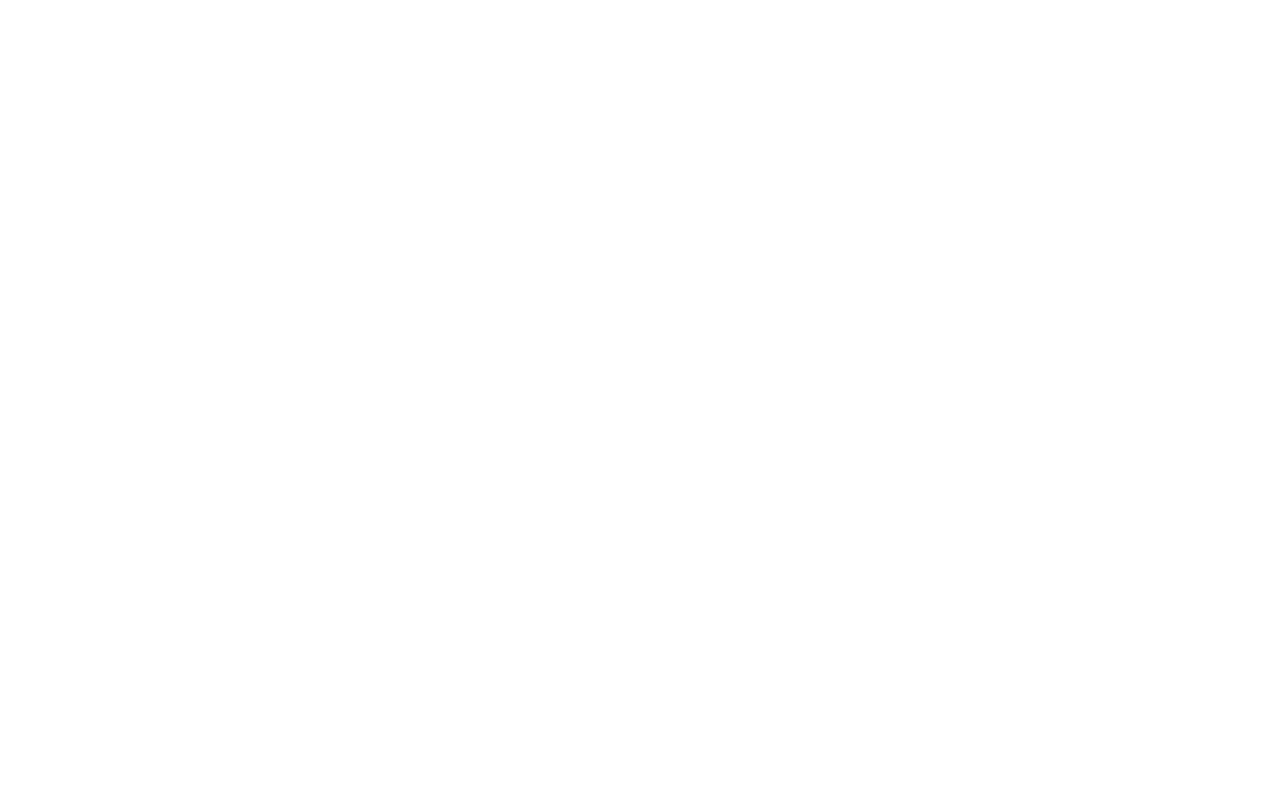
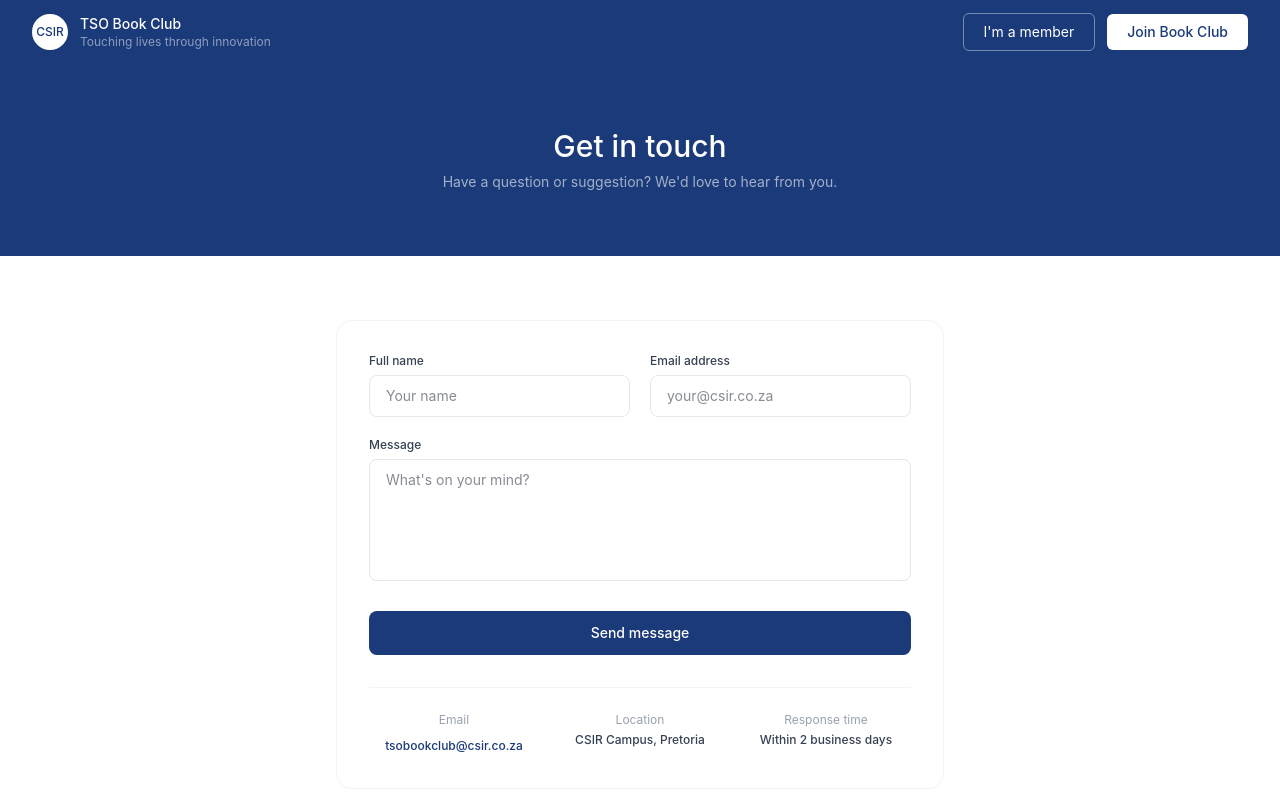
Before and after one commit to TSODev675/TSO_Book_Club_Website, a React (Vite) app in the folder frontend/: page /contact in a window 1280 px wide. Before the commit this address had no page. Shown: the top 800 px of the page. Built offline with nearby package versions, Linux system fonts and the light colour scheme.

Commit message:
feat: add contact and privacy pages

```diff
--- a/frontend/src/App.tsx
+++ b/frontend/src/App.tsx
@@ -1,11 +1,15 @@
 import { BrowserRouter, Routes, Route } from 'react-router-dom'
 import LandingPage from './pages/LandingPage'
+import ContactPage from './pages/ContactPage'
+import PrivacyPage from './pages/PrivacyPage'
 
 export default function App() {
   return (
     <BrowserRouter>
       <Routes>
         <Route path="/" element={<LandingPage />} />
+        <Route path="/contact" element={<ContactPage />} />
+        <Route path="/privacy" element={<PrivacyPage />} />
       </Routes>
     </BrowserRouter>
   )
--- a/frontend/src/components/Footer.tsx
+++ b/frontend/src/components/Footer.tsx
@@ -1,18 +1,20 @@
+import { Link } from 'react-router-dom'
+
 export default function Footer() {
   return (
     <>
       <div className="py-16 px-8 text-center" style={{ background: 'var(--csir-navy)' }}>
         <h2 className="text-2xl font-medium text-white mb-2">Ready to start reading?</h2>
         <p className="text-white/60 text-sm mb-8">Join your colleagues and become part of the TSO Book Club community.</p>
-        <a href="/register" className="inline-block px-8 py-3 rounded-lg text-sm font-medium transition hover:bg-blue-50" style={{ background: 'white', color: 'var(--csir-navy)' }}>
+        <Link to="/register" className="inline-block px-8 py-3 rounded-lg text-sm font-medium transition hover:bg-blue-50" style={{ background: 'white', color: 'var(--csir-navy)' }}>
           Join Book Club →
-        </a>
+        </Link>
       </div>
       <footer className="px-8 py-4 flex items-center justify-between" style={{ background: 'var(--csir-navy-dark)' }}>
         <p className="text-xs text-white/40">© 2026 CSIR TSO Book Club. All rights reserved.</p>
         <div className="flex gap-4">
-          <a href="#" className="text-xs text-white/40 hover:text-white/70 transition">Privacy</a>
-          <a href="#" className="text-xs text-white/40 hover:text-white/70 transition">Contact</a>
+          <Link to="/privacy" className="text-xs text-white/40 hover:text-white/70 transition">Privacy</Link>
+          <Link to="/contact" className="text-xs text-white/40 hover:text-white/70 transition">Contact</Link>
         </div>
       </footer>
     </>
--- /dev/null
+++ b/frontend/src/pages/ContactPage.tsx
@@ -0,0 +1,105 @@
+import { useState } from 'react'
+import Navbar from '../components/Navbar'
+import Footer from '../components/Footer'
+
+export default function ContactPage() {
+  const [form, setForm] = useState({ name: '', email: '', message: '' })
+  const [submitted, setSubmitted] = useState(false)
+
+  const handleChange = (e: React.ChangeEvent<HTMLInputElement | HTMLTextAreaElement>) => {
+    setForm({ ...form, [e.target.name]: e.target.value })
+  }
+
+  const handleSubmit = (e: React.MouseEvent<HTMLButtonElement>) => {
+    e.preventDefault()
+    if (!form.name || !form.email || !form.message) return
+    setSubmitted(true)
+  }
+
+  return (
+    <div className="min-h-screen">
+      <Navbar />
+
+      <div className="py-16 px-8 text-center" style={{ background: 'var(--csir-navy)' }}>
+        <h1 className="text-3xl font-medium text-white mb-2">Get in touch</h1>
+        <p className="text-white/60 text-sm">Have a question or suggestion? We'd love to hear from you.</p>
+      </div>
+
+      <div className="max-w-2xl mx-auto px-8 py-16">
+        {submitted ? (
+          <div className="text-center py-16">
+            <div className="w-14 h-14 rounded-full flex items-center justify-center mx-auto mb-4 text-2xl" style={{ background: 'var(--csir-blue-bg)' }}>
+              ✅
+            </div>
+            <h2 className="text-xl font-medium text-gray-900 mb-2">Message sent!</h2>
+            <p className="text-sm text-gray-500">We'll get back to you at <strong>{form.email}</strong> as soon as possible.</p>
+          </div>
+        ) : (
+          <div className="bg-white rounded-2xl border border-gray-100 p-8">
+            <div className="grid grid-cols-1 md:grid-cols-2 gap-5 mb-5">
+              <div>
+                <label className="block text-xs font-medium text-gray-700 mb-1.5">Full name</label>
+                <input
+                  type="text"
+                  name="name"
+                  value={form.name}
+                  onChange={handleChange}
+                  placeholder="Your name"
+                  className="w-full px-4 py-2.5 text-sm border border-gray-200 rounded-lg focus:outline-none focus:ring-2 text-gray-900"
+                  style={{ '--tw-ring-color': 'var(--csir-navy)' } as React.CSSProperties}
+                />
+              </div>
+              <div>
+                <label className="block text-xs font-medium text-gray-700 mb-1.5">Email address</label>
+                <input
+                  type="email"
+                  name="email"
+                  value={form.email}
+                  onChange={handleChange}
+                  placeholder="your@csir.co.za"
+                  className="w-full px-4 py-2.5 text-sm border border-gray-200 rounded-lg focus:outline-none focus:ring-2 text-gray-900"
+                />
+              </div>
+            </div>
+            <div className="mb-6">
+              <label className="block text-xs font-medium text-gray-700 mb-1.5">Message</label>
+              <textarea
+                name="message"
+                value={form.message}
+                onChange={handleChange}
+                placeholder="What's on your mind?"
+                rows={5}
+                className="w-full px-4 py-2.5 text-sm border border-gray-200 rounded-lg focus:outline-none focus:ring-2 resize-none text-gray-900"
+              />
+            </div>
+            <button
+              onClick={handleSubmit}
+              className="w-full py-3 rounded-lg text-sm font-medium text-white transition hover:opacity-90"
+              style={{ background: 'var(--csir-navy)' }}
+            >
+              Send message
+            </button>
+
+            <div className="mt-8 pt-6 border-t border-gray-100 grid grid-cols-1 md:grid-cols-3 gap-4 text-center">
+              <div>
+                <p className="text-xs text-gray-400 mb-1">Email</p>
+                <a href="mailto:tsobookclub@csir.co.za" className="text-xs font-medium" style={{ color: 'var(--csir-navy)' }}>
+                  tsobookclub@csir.co.za
+                </a>
+              </div>
+              <div>
+                <p className="text-xs text-gray-400 mb-1">Location</p>
+                <p className="text-xs font-medium text-gray-700">CSIR Campus, Pretoria</p>
+              </div>
+              <div>
+                <p className="text-xs text-gray-400 mb-1">Response time</p>
+                <p className="text-xs font-medium text-gray-700">Within 2 business days</p>
+              </div>
+            </div>
+          </div>
+        )}
+      </div>
+      <Footer />
+    </div>
+  )
+}
--- /dev/null
+++ b/frontend/src/pages/PrivacyPage.tsx
@@ -0,0 +1,60 @@
+import Navbar from '../components/Navbar'
+import Footer from '../components/Footer'
+
+export default function PrivacyPage() {
+  return (
+    <div className="min-h-screen">
+      <Navbar />
+      <div className="max-w-3xl mx-auto px-8 py-16">
+        <h1 className="text-3xl font-medium text-gray-900 mb-2">Privacy Policy</h1>
+        <p className="text-sm text-gray-400 mb-10">Last updated: June 2026</p>
+
+        <section className="mb-10">
+          <h2 className="text-lg font-medium text-gray-900 mb-3">1. Information we collect</h2>
+          <p className="text-sm text-gray-600 leading-relaxed">
+            We collect information you provide directly when you register for the TSO Book Club, including your name, email address, and CSIR employee details. We also collect data about your interactions with the platform such as books read, reflections posted, and meetings attended.
+          </p>
+        </section>
+
+        <section className="mb-10">
+          <h2 className="text-lg font-medium text-gray-900 mb-3">2. How we use your information</h2>
+          <p className="text-sm text-gray-600 leading-relaxed">
+            Your information is used solely to operate the TSO Book Club platform — to manage your account, send meeting reminders, and display your reflections to other members. We do not sell, share, or distribute your personal information to any third parties outside of CSIR.
+          </p>
+        </section>
+
+        <section className="mb-10">
+          <h2 className="text-lg font-medium text-gray-900 mb-3">3. Data storage</h2>
+          <p className="text-sm text-gray-600 leading-relaxed">
+            All data is stored securely on CSIR-managed infrastructure. We use industry-standard encryption for data in transit and at rest. Your password is never stored in plain text.
+          </p>
+        </section>
+
+        <section className="mb-10">
+          <h2 className="text-lg font-medium text-gray-900 mb-3">4. Your rights</h2>
+          <p className="text-sm text-gray-600 leading-relaxed">
+            You have the right to access, correct, or delete your personal data at any time. To make a request, contact the book club administrator at the email address below. Account deletion removes all your data from our systems within 30 days.
+          </p>
+        </section>
+
+        <section className="mb-10">
+          <h2 className="text-lg font-medium text-gray-900 mb-3">5. Cookies</h2>
+          <p className="text-sm text-gray-600 leading-relaxed">
+            We use minimal cookies necessary for authentication and session management only. We do not use tracking or advertising cookies.
+          </p>
+        </section>
+
+        <section className="mb-10">
+          <h2 className="text-lg font-medium text-gray-900 mb-3">6. Contact</h2>
+          <p className="text-sm text-gray-600 leading-relaxed">
+            For any privacy-related concerns, reach out to us at{' '}
+            <a href="mailto:tsobookclub@csir.co.za" className="underline" style={{ color: 'var(--csir-navy)' }}>
+              tsobookclub@csir.co.za
+            </a>.
+          </p>
+        </section>
+      </div>
+      <Footer />
+    </div>
+  )
+}
```
